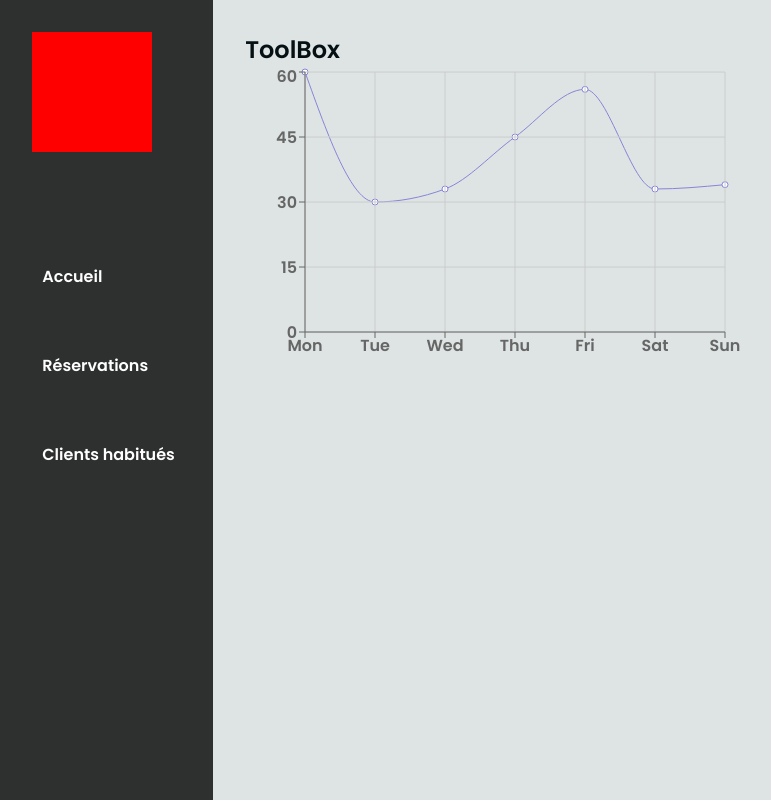
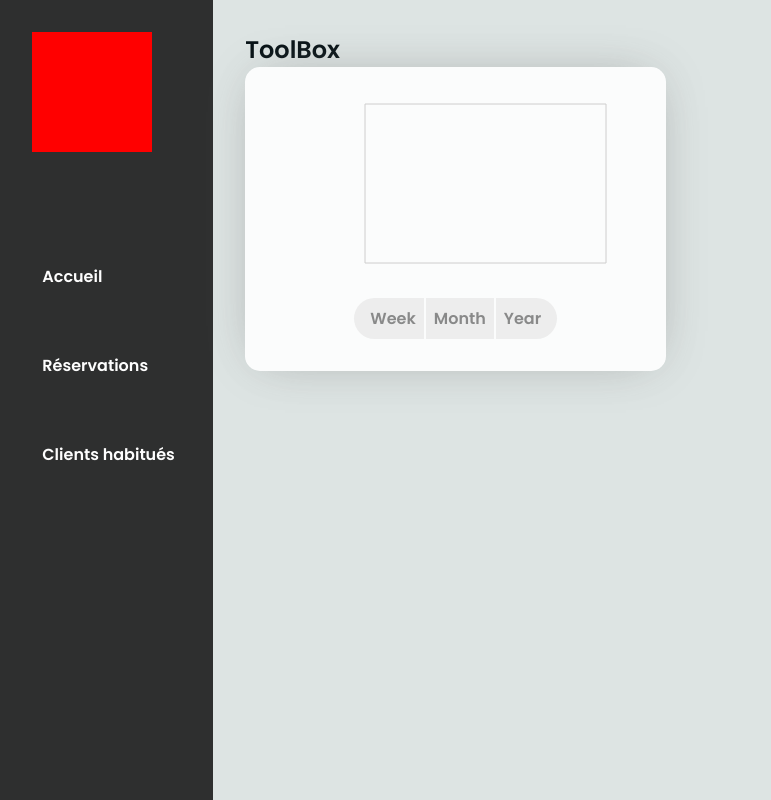
Before and after one commit to cyrcab/checkpoint-3, a React (Vite) app: page /admin in a window 1280 px wide. Shown: the whole page, without its empty margins (30-801 px from the left). Built offline with nearby package versions, Linux system fonts and the light colour scheme; some icons are missing.

Commit message:
3 click button

```diff
--- a/src/components/dashboard/globalInfos/ToolBox.jsx
+++ b/src/components/dashboard/globalInfos/ToolBox.jsx
@@ -1,11 +1,11 @@
 import styled from "styled-components";
-import ResaGraph from "../resaGraph/ResaGraph";
+import GraphContainer from "../resaGraph/GraphContainer";
 
 const ToolBox = () => {
 	return (
 		<Container>
 			<h2>ToolBox</h2>
-			<ResaGraph />
+			<GraphContainer />
 		</Container>
 	);
 };
--- /dev/null
+++ b/src/components/dashboard/resaGraph/ButtonSwitchMode.jsx
@@ -0,0 +1,50 @@
+import styled from "styled-components";
+
+const ButtonSwitchMode = ({ left, center, right }) => {
+	return (
+		<ButtonContainer>
+			<ButtonLeft>{left}</ButtonLeft>
+			<ButtonCenter>{center}</ButtonCenter>
+			<ButtonRight>{right}</ButtonRight>
+		</ButtonContainer>
+	);
+};
+
+const ButtonContainer = styled.div``;
+
+const ButtonLeft = styled.button`
+	padding: 0.5em 0.5em 0.5em 1em;
+	border-radius: 40px 0px 0px 40px;
+	border: none;
+	color: grey;
+	font-size: 1em;
+	:hover {
+		background-color: whitesmoke;
+		cursor: pointer;
+	}
+`;
+const ButtonCenter = styled.button`
+	padding: 0.5em;
+	border: none;
+	color: grey;
+	font-size: 1em;
+	border-left: 2px solid white;
+	border-right: 2px solid white;
+	:hover {
+		background-color: whitesmoke;
+		cursor: pointer;
+	}
+`;
+const ButtonRight = styled.button`
+	padding: 0.5em 1em 0.5em 0.5em;
+	border-radius: 0px 40px 40px 0px;
+	border: none;
+	color: grey;
+	font-size: 1em;
+	:hover {
+		background-color: whitesmoke;
+		cursor: pointer;
+	}
+`;
+
+export default ButtonSwitchMode;
--- /dev/null
+++ b/src/components/dashboard/resaGraph/GraphContainer.jsx
@@ -0,0 +1,27 @@
+import styled from "styled-components";
+import ResaGraph from "./ResaGraph";
+import ButtonSwitchMode from "./ButtonSwitchMode";
+
+const GraphContainer = () => {
+	return (
+		<MainContainer>
+			<ResaGraph />
+			<ButtonSwitchMode left='Week' center='Month' right='Year' />
+		</MainContainer>
+	);
+};
+
+const MainContainer = styled.div`
+	width: 40%;
+	height: 30vh;
+	display: flex;
+	flex-direction: column;
+	padding: 2em 1em;
+	align-items: center;
+	background: white;
+	border-radius: 15px;
+	opacity: 0.9;
+	box-shadow: 0px 0px 50px -15px rgba(137, 137, 137, 0.81);
+`;
+
+export default GraphContainer;
--- a/src/components/dashboard/resaGraph/ResaGraph.jsx
+++ b/src/components/dashboard/resaGraph/ResaGraph.jsx
@@ -1,47 +1,24 @@
-import { LineChart, Line, CartesianGrid, XAxis, YAxis, Tooltip } from "recharts";
+import {
+	LineChart,
+	Line,
+	CartesianGrid,
+	XAxis,
+	YAxis,
+	Tooltip,
+	ResponsiveContainer,
+} from "recharts";
 
-const ResaGraph = () => {
-	const data = [
-		{
-			name: "Mon",
-			NbrResa: 60,
-		},
-		{
-			name: "Tue",
-			NbrResa: 30,
-		},
-		{
-			name: "Wed",
-			NbrResa: 33,
-		},
-		{
-			name: "Thu",
-			NbrResa: 45,
-		},
-		{
-			name: "Fri",
-			NbrResa: 56,
-		},
-		{
-			name: "Sat",
-			NbrResa: 33,
-		},
-		{
-			name: "Sun",
-			NbrResa: 34,
-		},
-	];
-
+const ResaGraph = ({ data }) => {
 	return (
-		<>
-			<LineChart width={500} height={300} data={data} margin={{ top: 5, right: 20, bottom: 5, left: 0 }}>
+		<ResponsiveContainer width='80%' height='100%'>
+			<LineChart width={300} height={300} >
 				<Line type='monotone' dataKey='NbrResa' stroke='#8884d8' />
 				<CartesianGrid stroke='#ccc' />
 				<XAxis dataKey='name' />
 				<YAxis />
-        <Tooltip />
+				<Tooltip />
 			</LineChart>
-		</>
+		</ResponsiveContainer>
 	);
 };
 
```
